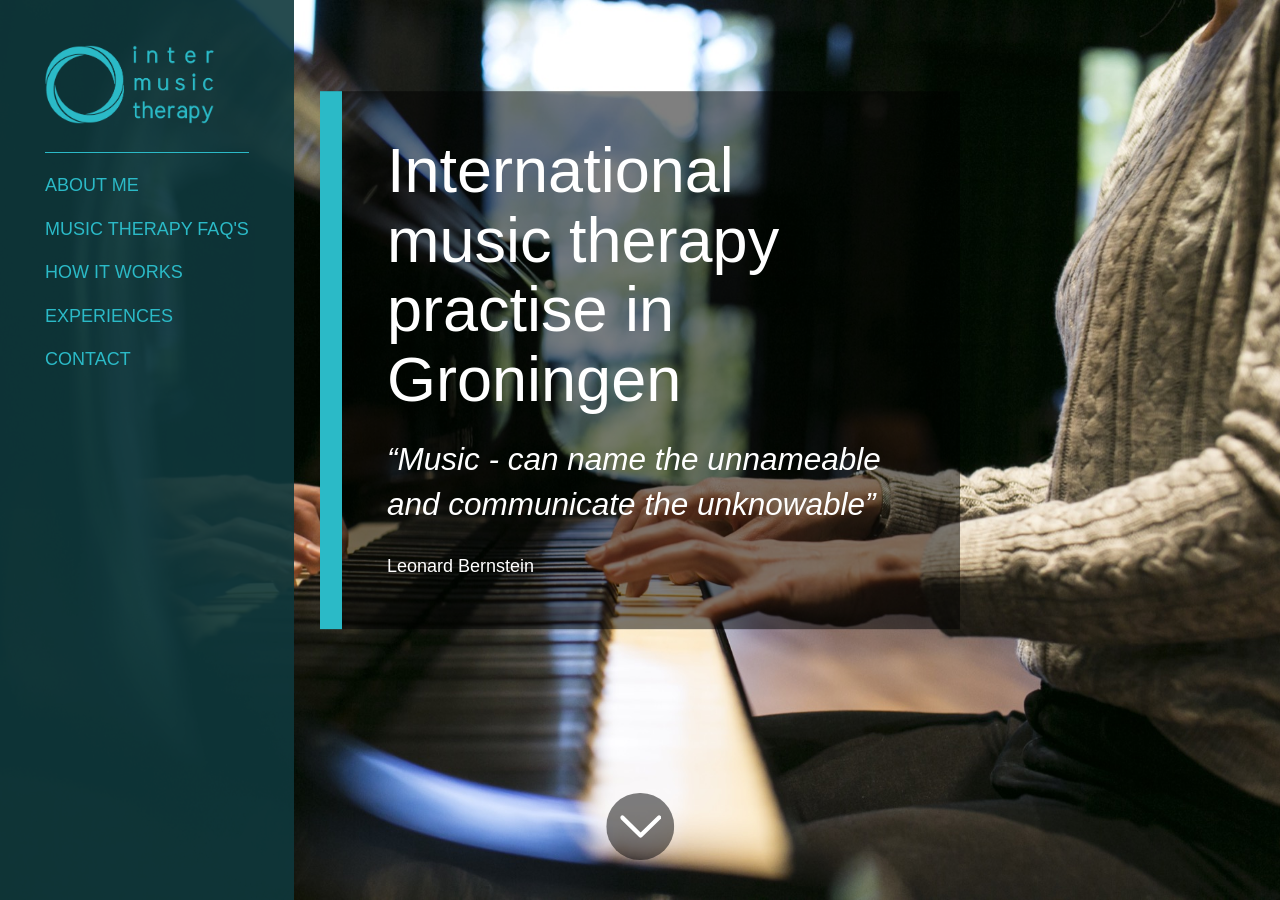
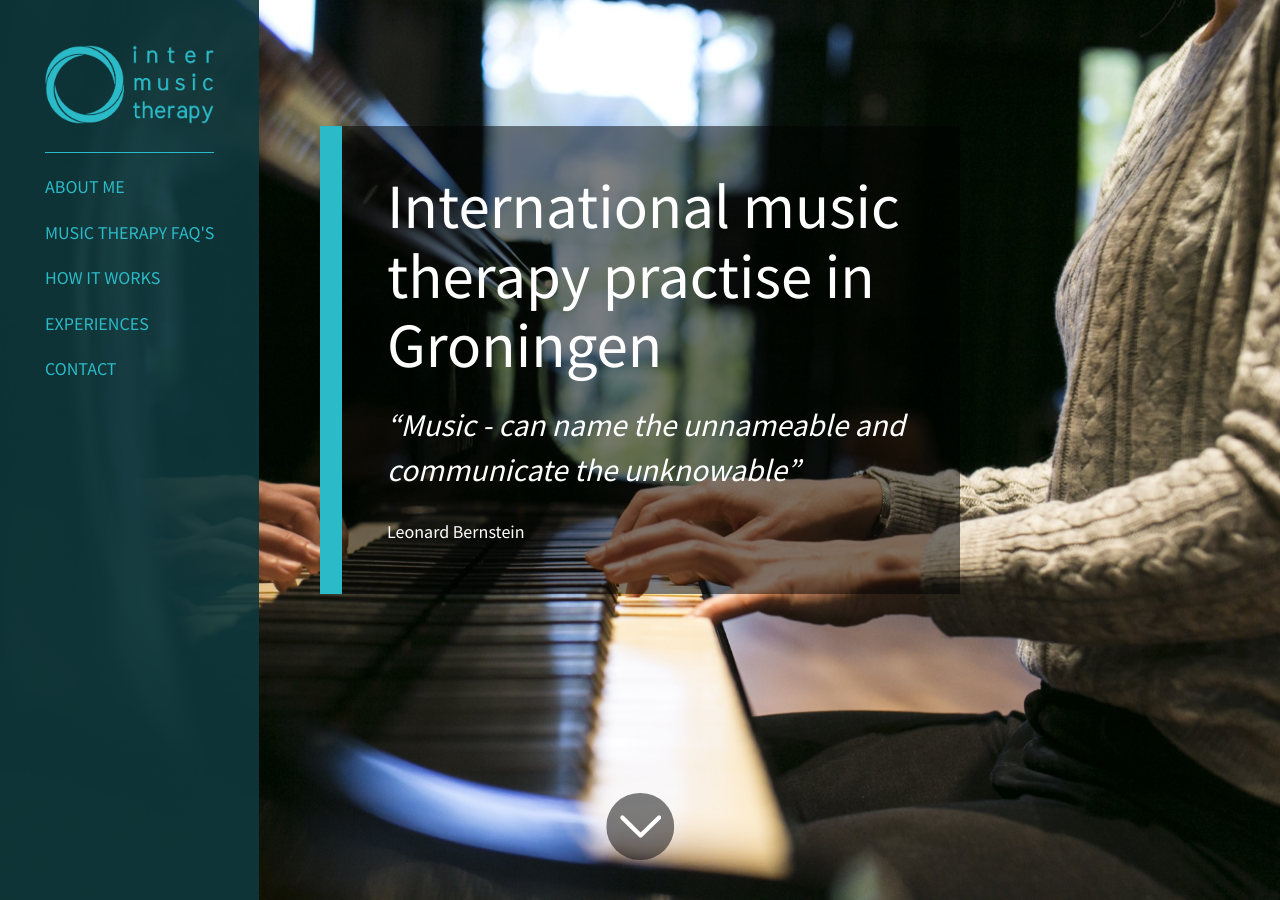
Before and after one commit to wouter-muller/intermusictherapy.nl, a Jekyll site: the page built from index.html, in a window 1280 px wide and 900 px high. Built offline with Jekyll 4.4.1, drawn with Linux system fonts in a browser that asks for light colours; some web fonts are replaced.

Commit message:
Update font to Source Sans Pro

```diff
--- a/_includes/head.html
+++ b/_includes/head.html
@@ -13,7 +13,7 @@
   <link rel="stylesheet" href="css/main.css">
 
   <!-- Webfont -->
-  <link href="https://fonts.googleapis.com/css?family=Meera+Inimai" rel="stylesheet">
+  <link href="https://fonts.googleapis.com/css?family=Source+Sans+Pro" rel="stylesheet">
 
   <script src="js/vendors.js" defer></script>
   <script src="js/bundle.js" defer></script>
```
